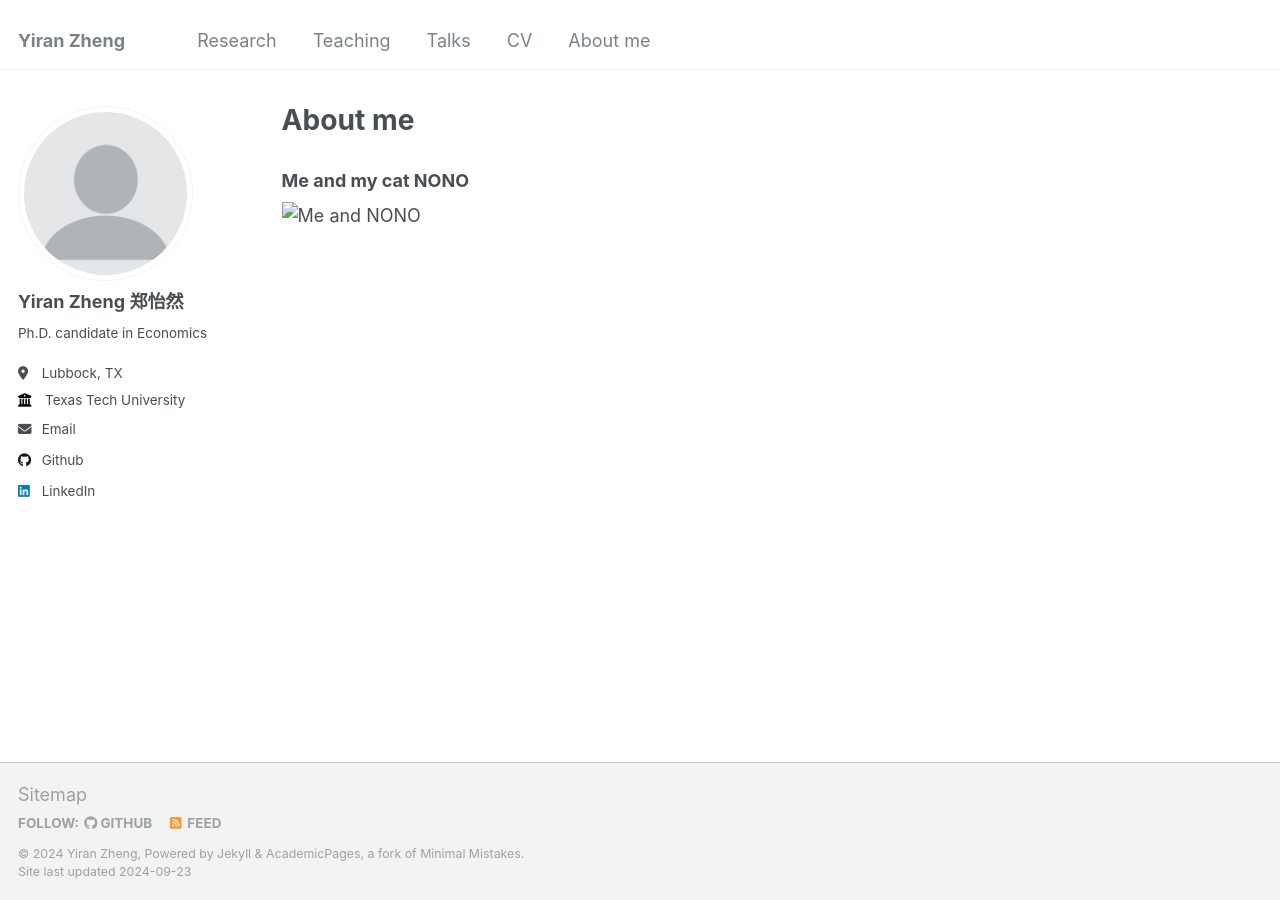
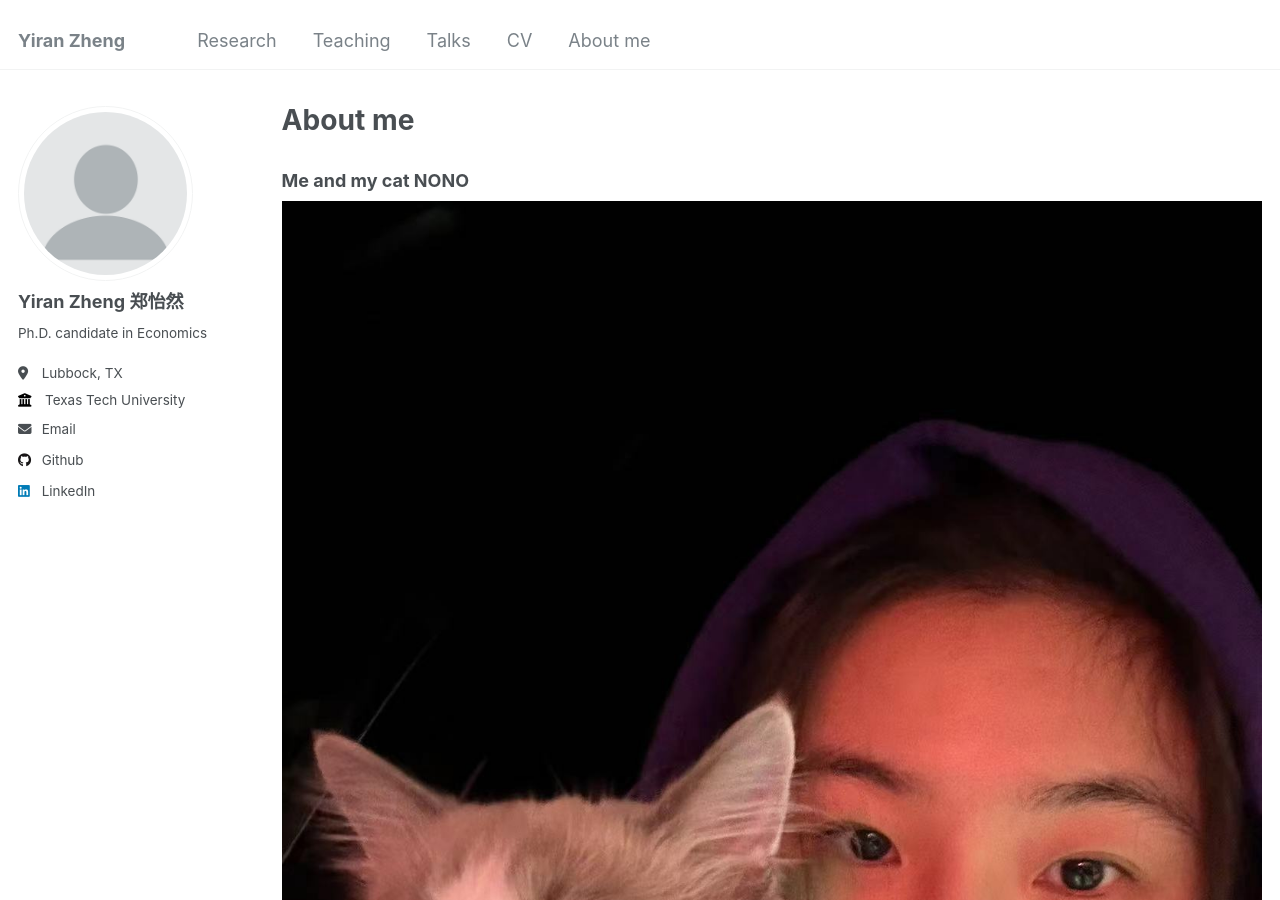
Before and after one commit to yiran-zheng/yiran-zheng.github.io, a Jekyll site: the page built from _pages/portfolio.html, in a window 1280 px wide and 900 px high. Built offline with Jekyll 4.4.1, drawn with Linux system fonts in a browser that asks for light colours.

Commit message:
Update portfolio.html

```diff
--- a/_pages/portfolio.html
+++ b/_pages/portfolio.html
@@ -7,4 +7,4 @@ author_profile: true
 
 {% include base_path %}
 <h3>Me and my cat NONO</h3>
-<img src="pic1.jpg" alt="Me and NONO" width="460" height="345">
+<img src="../images/pic1.jpg" alt="Me and NONO">
```
